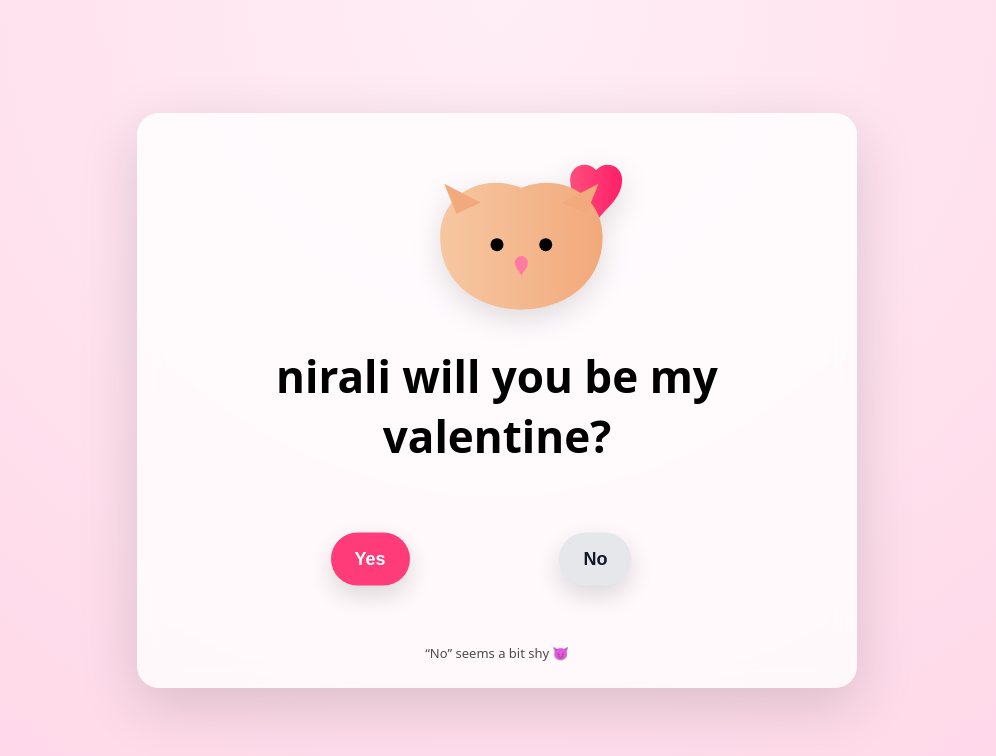
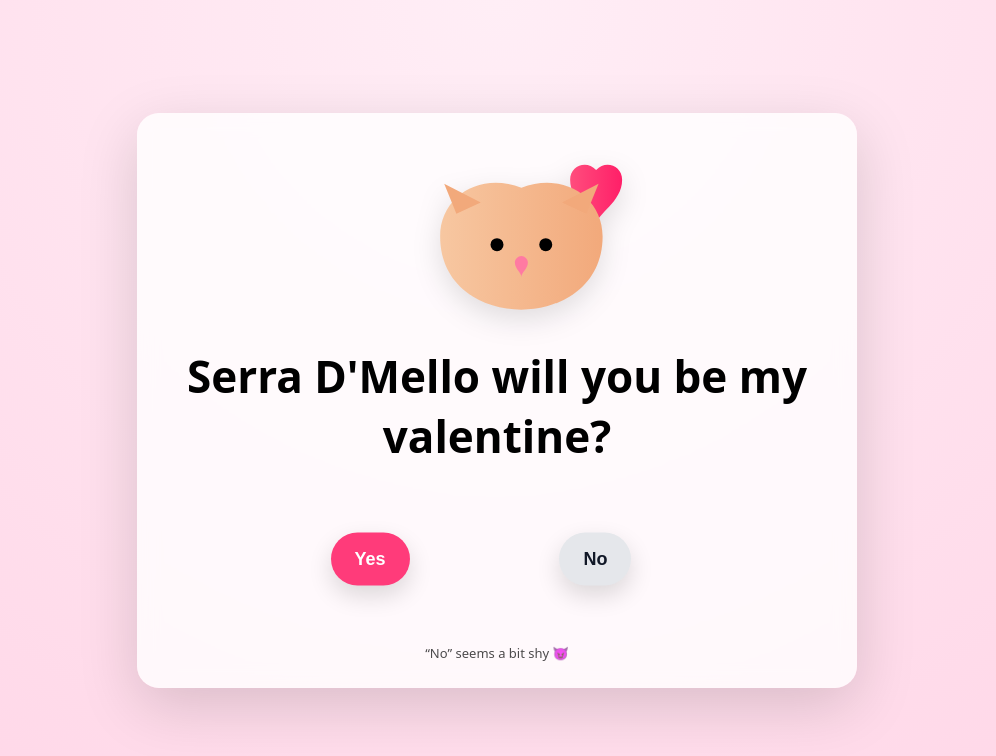
Before and after one commit to chinmaybedekar000-lgtm/Serra-Val, a plain HTML site: page index.html in a window 1280 px wide. Shown: the whole page, without its empty margins (143-1139 px from the left). Drawn offline with nearby package versions, Linux system fonts and the light colour scheme.

Commit message:
Update index.html

```diff
--- a/index.html
+++ b/index.html
@@ -171,7 +171,7 @@
             fill="#ff7aa2"/>
     </svg>
 
-    <h1>nirali will you be my valentine?</h1>
+    <h1> Serra D'Mello will you be my valentine?</h1>
 
     <section class="button-zone" id="zone">
       <button id="yesBtn">Yes</button>
```
